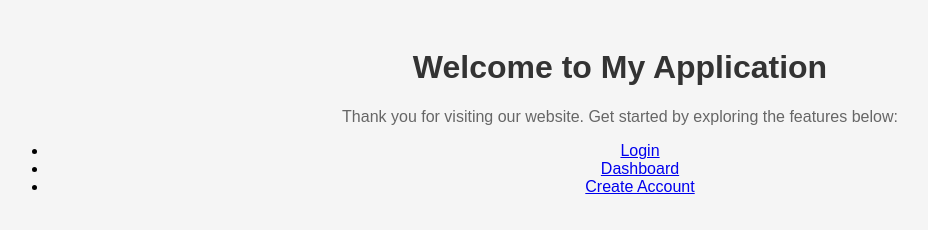
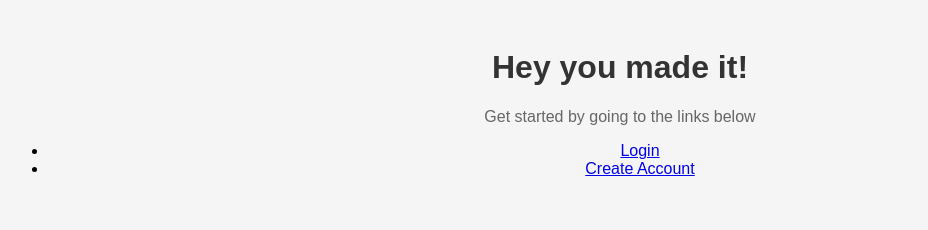
Before and after one commit to eckhatyl000/DND_BETTER-MANAGE, a plain HTML site: page landing.html in a window 1280 px wide. Shown: the whole page, without its empty margins (20-948 px from the left). Drawn offline with Linux system fonts and the light colour scheme.

Commit message:
Update landing.html

```diff
--- a/landing.html
+++ b/landing.html
@@ -24,13 +24,12 @@
 </head>
 
 <body>
-    <h1>Welcome to My Application</h1>
-    <p>Thank you for visiting our website. Get started by exploring the features below:</p>
+    <h1>Hey you made it!</h1>
+    <p>Get started by going to the links below</p>
 
     <ul>
-        <li><a href="/login">Login</a></li>
-        <li><a href="/dashboard">Dashboard</a></li>
-        <li><a href="/create-account">Create Account</a></li>
+        <li><a href="/Login/login.html">Login</a></li>
+        <li><a href="/Login/create account/create-account.html">Create Account</a></li>
     </ul>
 </body>
 
```
